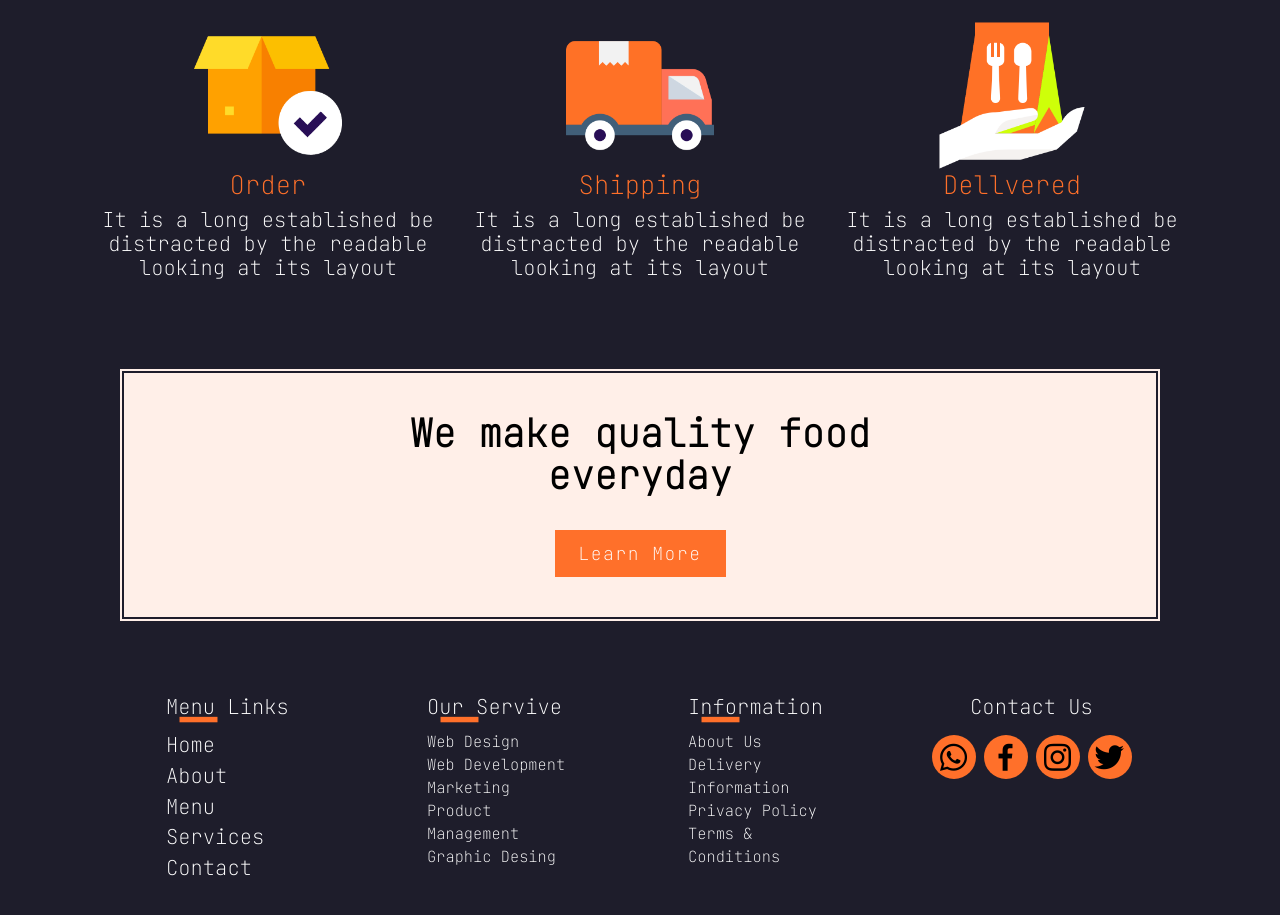
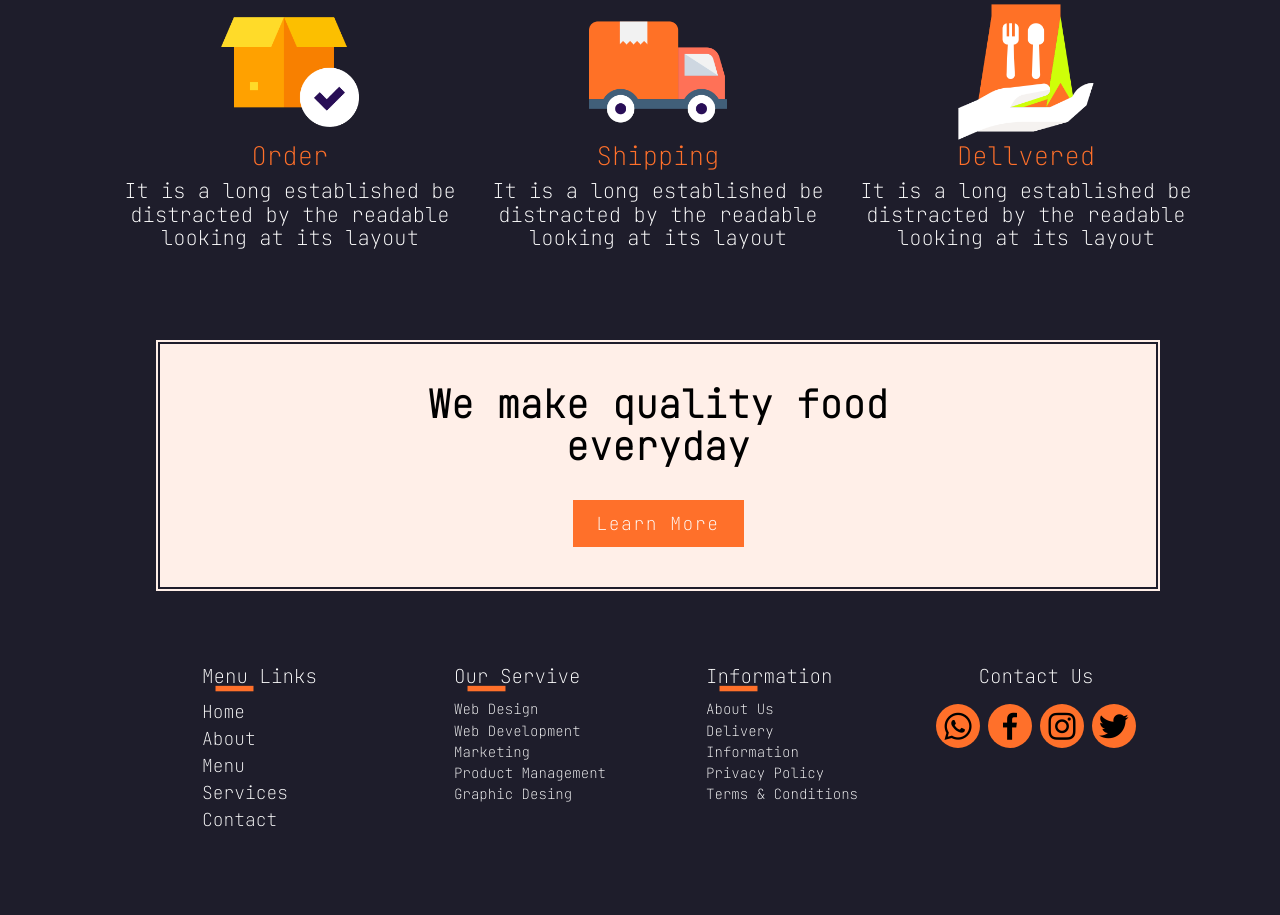
Before and after one commit to OscarAbril09/FOODS, a plain HTML site: page index.html in a window 1280 px wide. Shown: the part 1821-2736 px from the top of the page. After the commit the page ends 2703 px from the top, so only its background shows below. Drawn offline with nearby package versions, Linux system fonts and the light colour scheme.

Commit message:
mejora estetica, pantalla xxl

```diff
--- a/index.html
+++ b/index.html
@@ -33,7 +33,7 @@
             </div>
           </nav>
     </header>
-    <div class="container-fluid container-lg pb-5">
+    <div class="container-fluid container-lg pb-5 ps-lg-5">
       <div class="row d-flex flex-column flex-lg-row align-items-lg-center justify-content-lg-center mt-lg-5 mb-lg-5">
         <div class="col-12 col-lg-6">
           <div class="text-center mt-5 mt-lg-0 d-lg-flex flex-lg-column align-items-lg-start justify-content-lg-center">
@@ -103,7 +103,7 @@
           </div>
         </div>
         <div class="col-12">
-          <div class="d-flex flex-column align-items-center flex-lg-row ">
+          <div class="d-flex flex-column align-items-center flex-lg-row gap-lg-4 justify-content-lg-center">
             <div class="text-center d-flex flex-column my-4 align-items-center">
               <img src="./image/s1.png" alt="Order" width="40%">
               <h1>Order</h1>
--- a/style/style.css
+++ b/style/style.css
@@ -205,6 +205,7 @@ footer .col-12 h1{
     .service{
         width: 26vw;
         line-height: 115%;
+        font-stretch: ultra-condensed ;
     }
     .make{
         padding: 5px 15vw;
@@ -216,13 +217,13 @@ footer .col-12 h1{
             font-weight: 600;
         }
     footer .col-12 h1{
-        font-size: 1.6vw !important;
+        font-size: 1.5vw !important;
     }
     footer .col-lg-3 #p{
-        font-size: 1.6vw !important;
+        font-size: 1.4vw !important;
     }
     footer .col-lg-3 #p1{
-        font-size: 1.2vw !important;
+        font-size: 1.1vw !important;
         font-stretch: extra-condensed !important;
     }
 }
```
